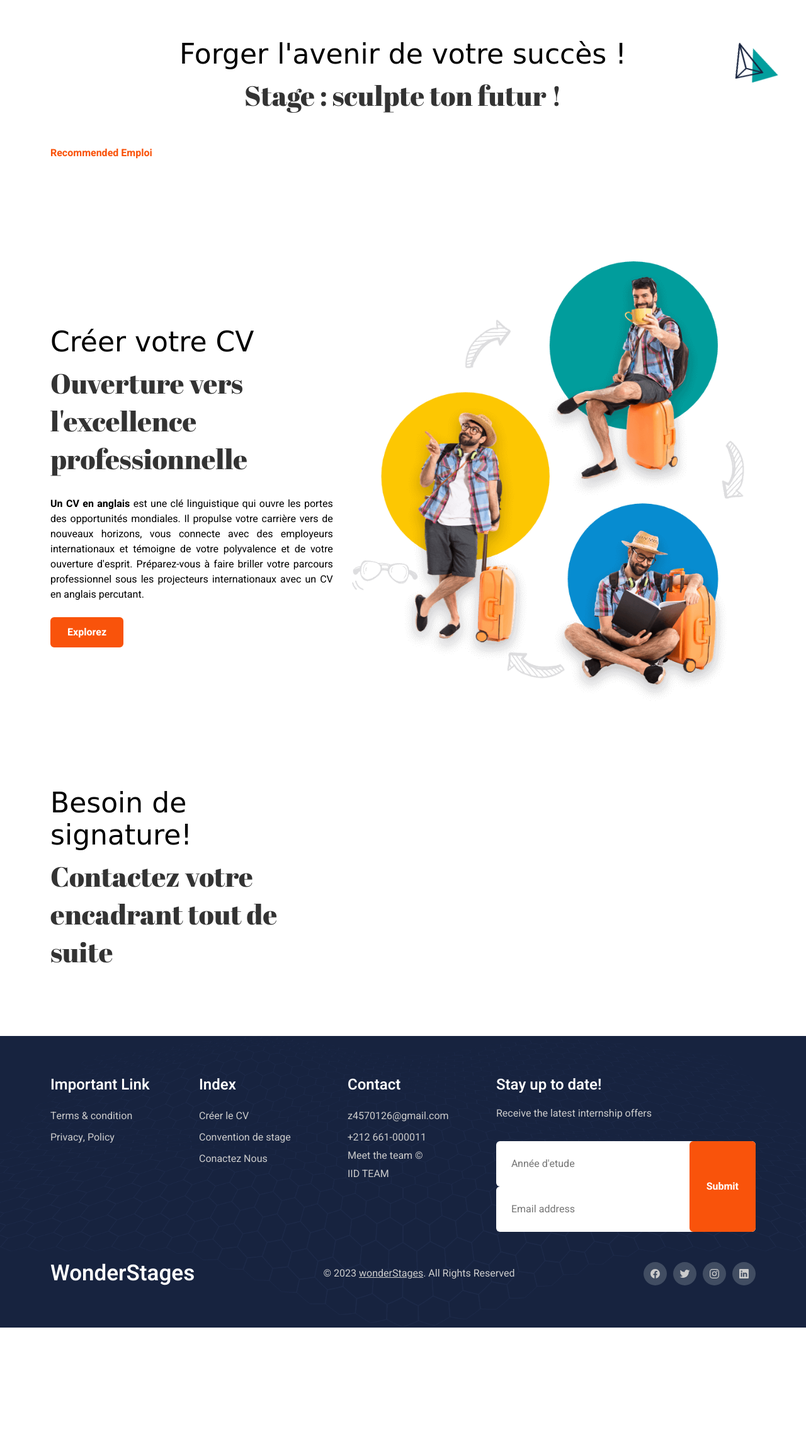
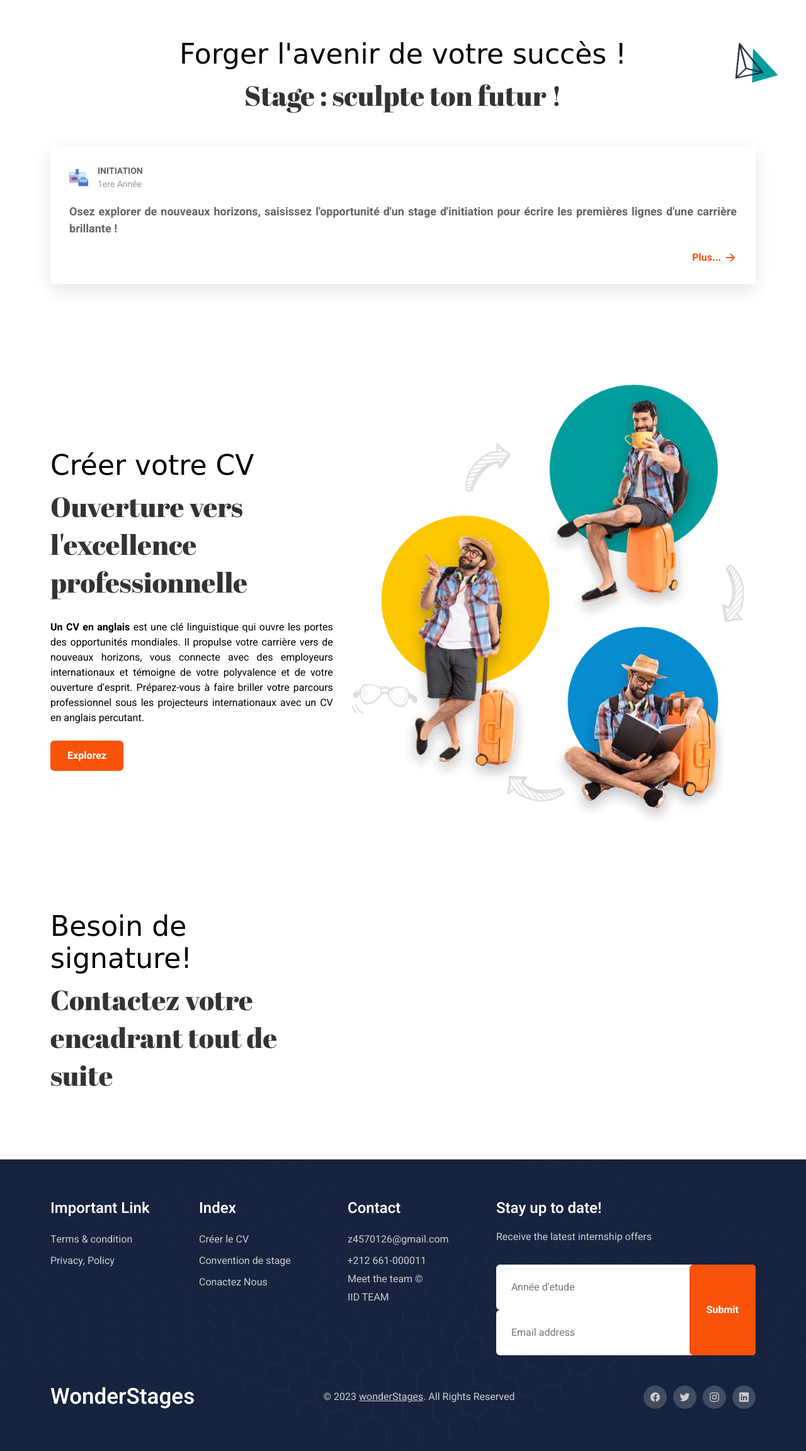
Before and after one commit to abarah/Projet_job_offers, a Flask app: page / in a window 1280 px wide. Shown: the part 92-2396 px from the top of the page at 63% size. Before the commit the page ends 2200 px from the top, so only its background shows below. Run offline with Flask 2, Linux system fonts and the light colour scheme; some web fonts are replaced.

Commit message:
Update index.html

```diff
--- a/templates/index.html
+++ b/templates/index.html
@@ -92,10 +92,46 @@
           <p class="section-subtitle">Forger l'avenir de votre succès !</p>
 
           <h2 class="h2 section-title">Stage : sculpte ton futur ! </h2>
+<ul>
+          <li>
+              <div class="blog-card">
 
-         <button class="btn-link" onclick="window.location.href='uploadInit'">
-  <span>Recommended Emploi</span>
-</button>
+                <div class="card-content">
+
+                  <div class="card-wrapper">
+
+                    <div class="author-wrapper">
+                      <figure class="author-avatar">
+                        <img src="../static/images/university.png" width="30" height="30" alt="Jony bristow">
+                      </figure>
+
+                      <div>
+                        <a href="#" class="author-name"><b>INITIATION</b></a>
+
+                        <p class="author-title">1ere Année</p>
+                      </div>
+                    </div>
+
+                  </div>
+
+                  <h3 class="card-title">
+                    <p >
+                      <div style="text-align: justify;">Osez explorer de nouveaux horizons, saisissez l'opportunité d'un stage d'initiation pour écrire les premières lignes d'une carrière brillante !
+                      </div>
+                    </p>
+                  </h3>
+
+                  <a href="uploadInit" class="btn-link" name="init">
+                    <span>Plus...</span>
+
+                    <ion-icon name="arrow-forward-outline" aria-hidden="true"></ion-icon>
+                  </a>
+
+                </div>
+
+              </div>
+            </li>
+	</ul>
 
 
         </div>
```
